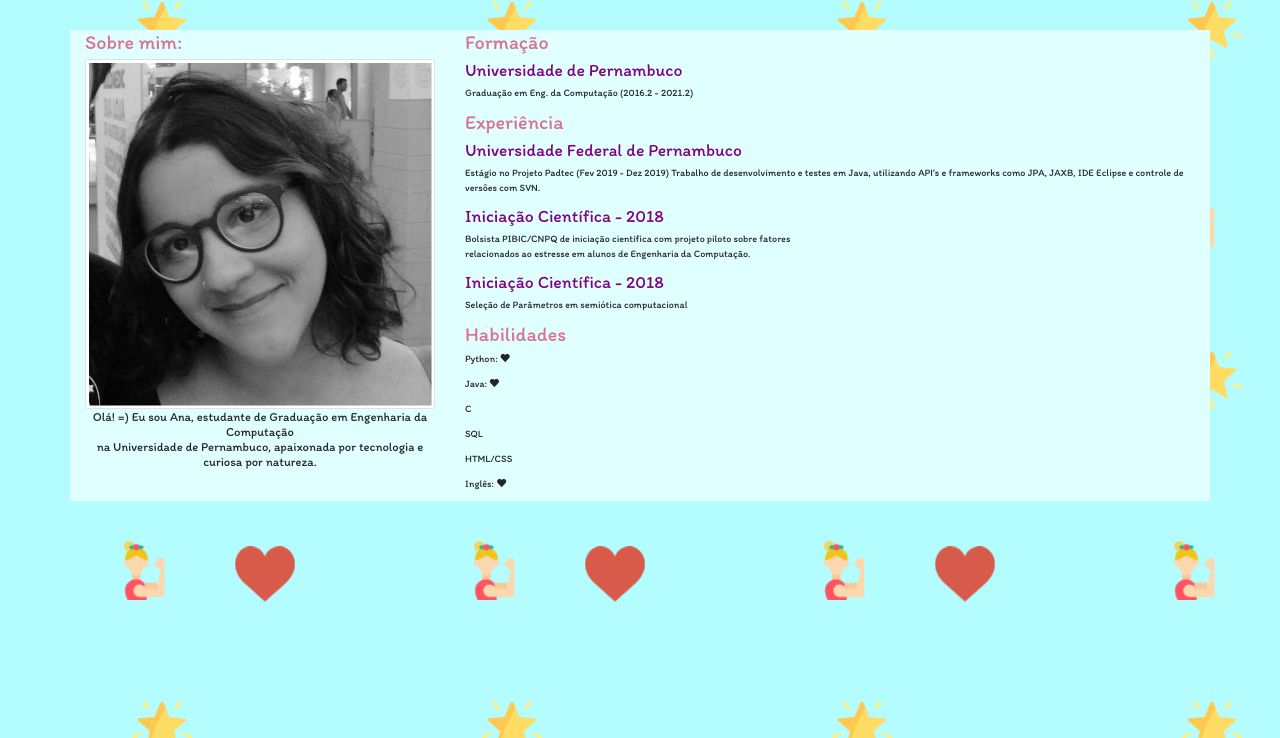
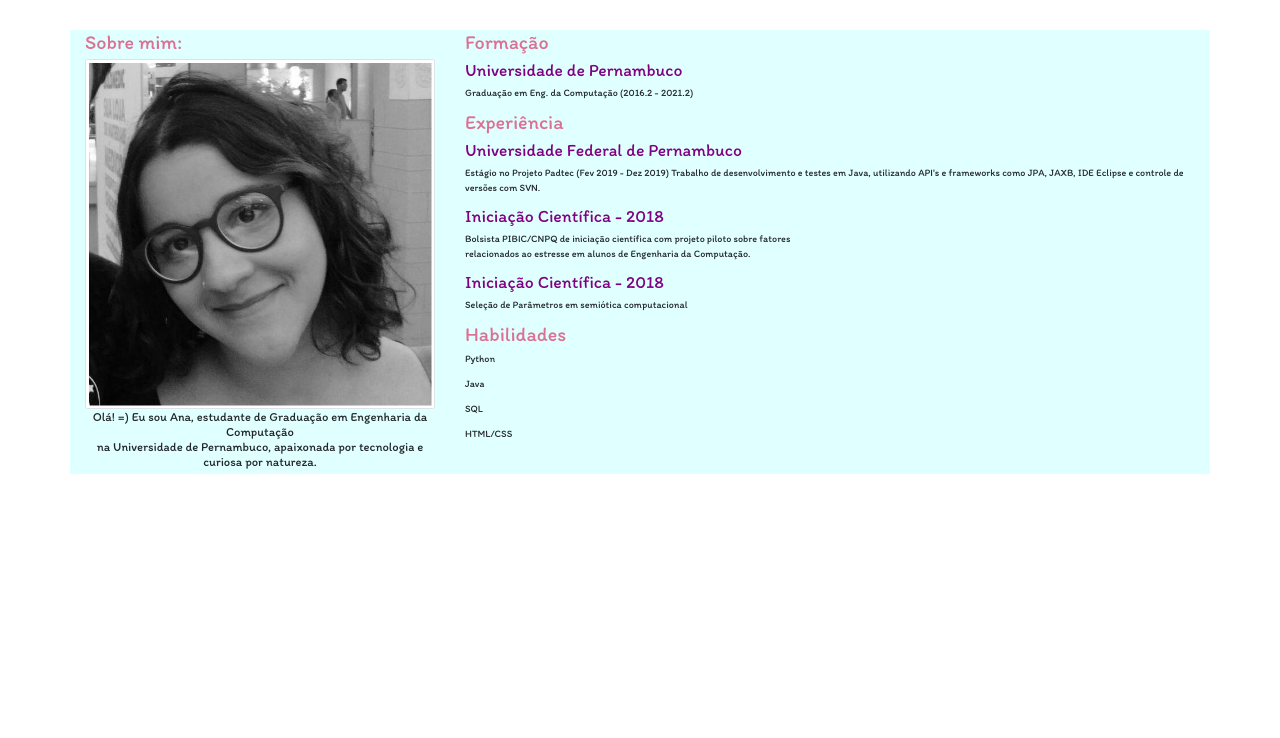
Before and after one commit to anacgfp/anacgfp.github.io, a plain HTML site: page index.html in a window 1280 px wide. Shown: the part 62-800 px from the top of the page. Drawn offline with nearby package versions, Linux system fonts and the light colour scheme.

Commit message:
--testes

```diff
--- a/index.html
+++ b/index.html
@@ -15,7 +15,6 @@
       body {
   margin: 0;
   font-family: 'Itim';
-  background-image: url("imagens/fundo2.png");
 }
   .container{
    background-color: lightcyan;
@@ -109,12 +108,10 @@ h5{
         computacional
       </p>
     <h2>Habilidades</h2>
-    <p>Python: <span class="glyphicon glyphicon-heart"></span></p>
-    <p>Java: <span class="glyphicon glyphicon-heart"></span></p>
-    <p>C</p>
+    <p>Python</span></p>
+    <p>Java </p>
     <p>SQL</p>
     <p>HTML/CSS</p>
-    <p>Inglês: <span class="glyphicon glyphicon-heart"></span></p>
     </div>
 
     </div>
```
Also changed, not shown: catarina.jpg (added).
